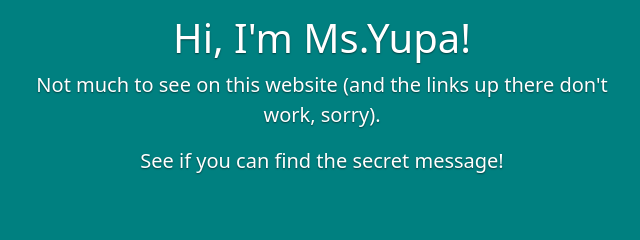
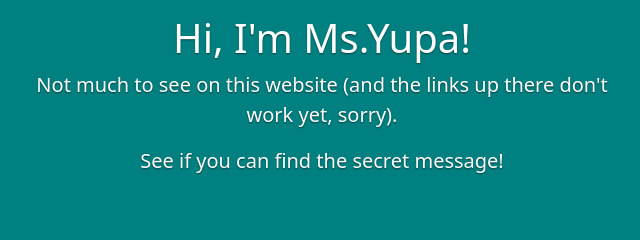
Before and after one commit to MonicaYupa/MonicaYupa.github.io, a plain HTML site: page index.html in a window 1280 px wide. Shown: the part 315-555 px from the top of the page, 318-958 px from the left. Drawn offline with nearby package versions, Linux system fonts and the light colour scheme.

Commit message:
quick fix

```diff
--- a/index.html
+++ b/index.html
@@ -26,7 +26,7 @@
 
             <main class="px-3">
                 <h1>Hi, I'm Ms.Yupa!</h1>
-                <p class="lead">Not much to see on this website (and the links up there don't work, sorry).</p>
+                <p class="lead">Not much to see on this website (and the links up there don't work yet, sorry).</p>
                 <p class="lead">See if you can find the secret message!</p>
 
                 <!--
```
